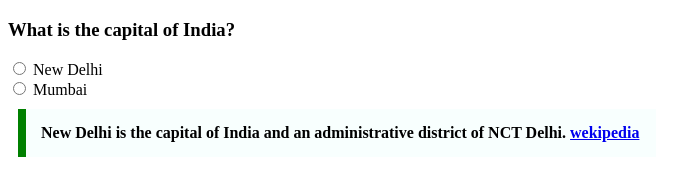
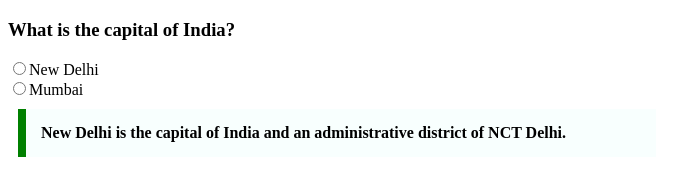
Before and after one commit to acciojob/trivia-Harsh652003, a website: page main.html in a window 1280 px wide. Shown: the whole page, without its empty margins (0-693 px from the left). Drawn offline with Linux system fonts and the light colour scheme.

Commit message:
created a submission

```diff
--- a/main.html
+++ b/main.html
@@ -11,16 +11,16 @@
     <h3><b>What is the capital of India?</b></h3>
     <form>
       <label>
-        <input type="radio" name="capital" value="new-delhi"> New Delhi
+        <input type="radio" name="capital" value="new-delhi">New Delhi
       </label>
 		<br>
       <label>
-        <input type="radio" name="capital" value="mumbai"> Mumbai
+        <input type="radio" name="capital" value="mumbai">Mumbai
       </label>
     </form>
 	</div>
 	<blockquote>New Delhi is the capital of India and an administrative district of NCT Delhi.
-	<a  href="https://en.wikipedia.org/wiki/New_Delhi">wekipedia</a>
+
 	</blockquote>
 
 	<!-- the entire body must be written by student -->
```
